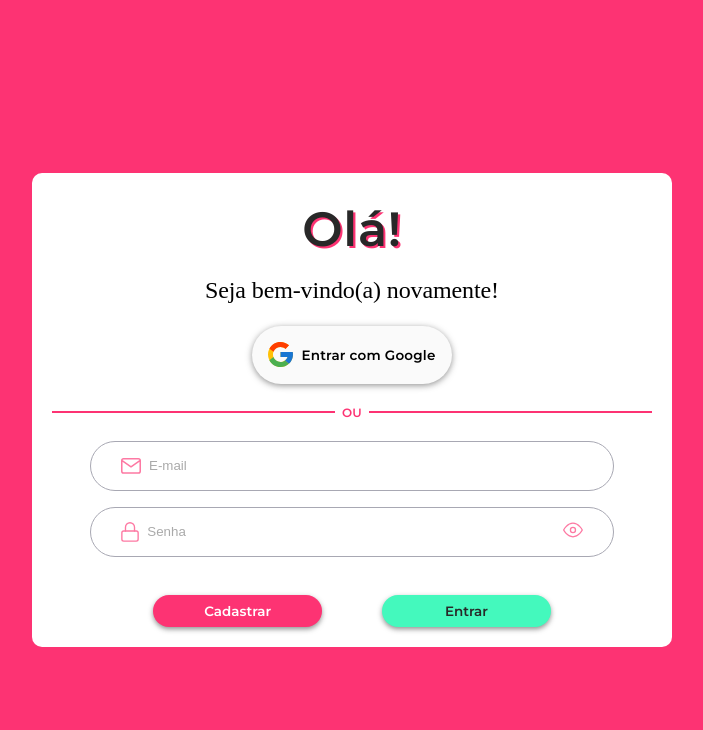
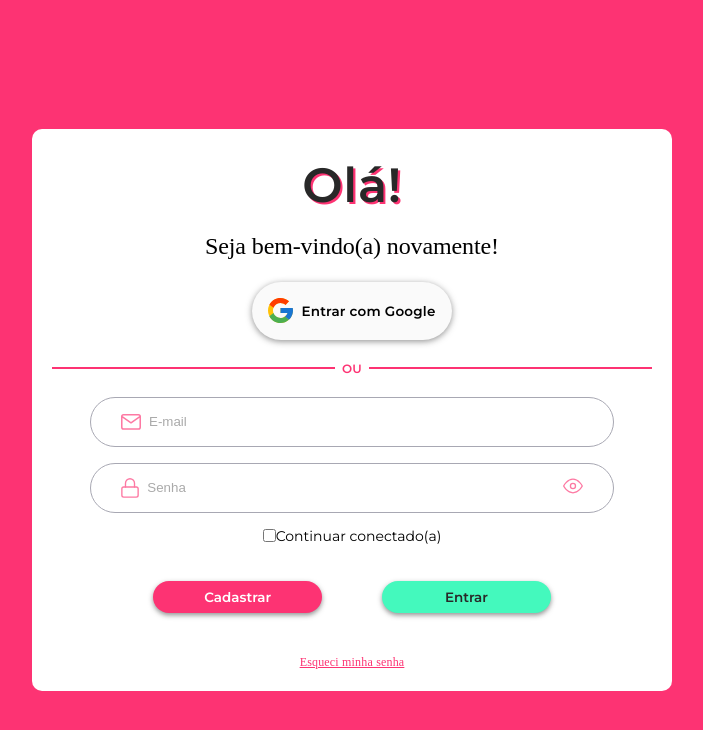
Before and after one commit to Jello-Education/jello, a React (Create React App) app: page /signin in a window 1280 px wide. Shown: the top 730 px of the page, without its empty margins (288-991 px from the left). Built offline with nearby package versions, Linux system fonts and the light colour scheme; no server answers; a web font is replaced by a local one.

Commit message:
feat: creating login screen

```diff
--- /dev/null
+++ b/src/components/Conect/index.jsx
@@ -0,0 +1,15 @@
+import React from 'react';
+
+import { Container, TitleConect } from './stlyes';
+
+const Conect = () => {
+  const v = 0;
+  return (
+    <Container>
+      <input type="checkbox" />
+      <TitleConect>Continuar conectado(a)</TitleConect>
+    </Container>
+  );
+};
+
+export default Conect;
--- /dev/null
+++ b/src/components/Conect/stlyes.js
@@ -0,0 +1,30 @@
+import styled from 'styled-components';
+
+import { FontFamily, MediaQuery } from '../../styles/variables';
+
+export const Container = styled.div`
+  display: flex;
+  justify-content: center;
+  align-items: center;
+
+  input {
+    border-radius: 40px;
+  }
+`;
+
+export const TitleConect = styled.p`
+  font-family: ${FontFamily.MONTSERRAT};
+  font-style: normal;
+  font-weight: 400;
+  font-size: 14px;
+  line-height: 30px;
+
+  display: flex;
+  align-items: center;
+
+  color: #000000;
+
+  @media ${MediaQuery.MOBILE} {
+    margin-top: 12px;
+  }
+`;
--- a/src/screens/SigInStudent/index.jsx
+++ b/src/screens/SigInStudent/index.jsx
@@ -4,11 +4,13 @@ import EmailIcon from '../../assets/icons/email.svg';
 import PadlockIcon from '../../assets/icons/padlock.svg';
 import ButtonGoogle from '../../components/ButtonGoogle';
 import ButtonMain from '../../components/ButtonMain';
+import Conect from '../../components/Conect';
 import InputLogin from '../../components/InputLogin';
 import {
   Container,
   ContainerInput,
   Divider,
+  ForgotPassword,
   SectionButton,
   SectionInputs,
   Title,
@@ -32,11 +34,16 @@ const SignIn = () => (
       <ContainerInput>
         <InputLogin placeholder="E-mail" img={EmailIcon} />
         <InputLogin placeholder="Senha" img={PadlockIcon} password top={16} />
+        <Conect />
       </ContainerInput>
       <SectionButton>
         <ButtonMain title="Cadastrar" background="#FD3373" top={30} />
         <ButtonMain title="Entrar" background="#44F9BD" colorFont="#282828" />
       </SectionButton>
+
+      <ForgotPassword>
+        <p>Esqueci minha senha</p>
+      </ForgotPassword>
     </SectionInputs>
   </Container>
 );
--- a/src/screens/SigInStudent/style.js
+++ b/src/screens/SigInStudent/style.js
@@ -104,3 +104,24 @@ export const ContainerInput = styled.div`
 export const SectionButton = styled.div`
   cursor: pointer;
 `;
+
+export const ForgotPassword = styled.a`
+  cursor: pointer;
+  p {
+    margin-top: 40px;
+    font-family: 'Oswald';
+    font-style: normal;
+    font-weight: 400;
+    font-size: 12px;
+    line-height: 18px;
+
+    letter-spacing: 0.015em;
+    text-decoration-line: underline;
+
+    color: #fd3373;
+
+    @media ${MediaQuery.MOBILE} {
+      margin-top: 20px;
+    }
+  }
+`;
```
